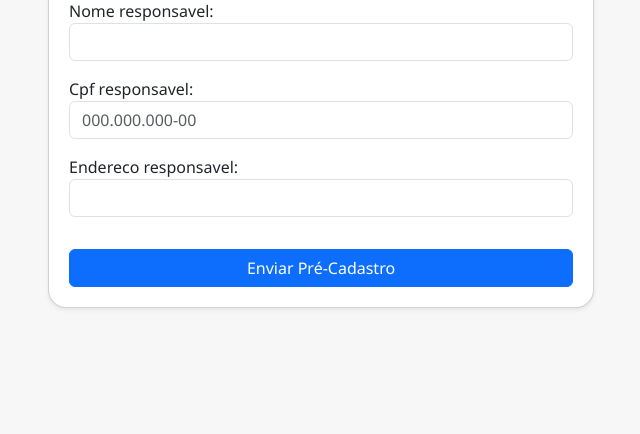
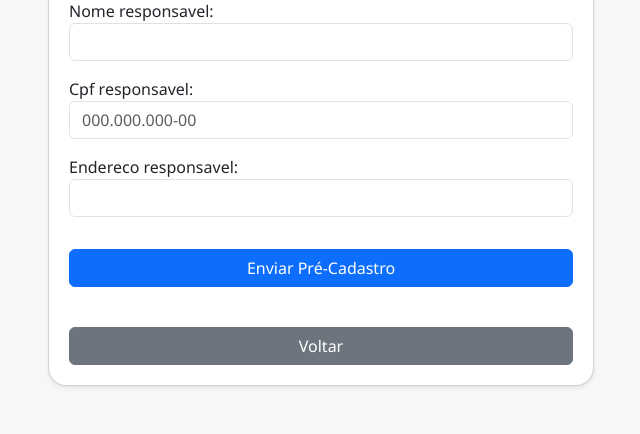
Before and after one commit to orlandosaraivajr/catequese_26, a Django app: page /perseveranca in a window 1280 px wide. Shown: the part 2457-2891 px from the top of the page, without its empty margins (319-959 px from the left). Before the commit the page ends 2766 px from the top, so only its background shows below. Run offline with Django 5.2, Linux system fonts and the light colour scheme; parts of the project's set-up code (start-up, migrations or seed data) failed here and were passed over.

Commit message:
Update perseveranca.html

```diff
--- a/catequese26/core/templates/perseveranca.html
+++ b/catequese26/core/templates/perseveranca.html
@@ -82,6 +82,12 @@
                             Enviar Pré-Cadastro
                         </button>
                     </form>
+                    <div class="text-center mt-4">
+                        <a href="{% url 'core:index' %}" class="btn btn-secondary w-100 mt-3">
+                            Voltar
+                        </a>
+                        </div>
+                    </div>
 
                 </div>
             </div>
```
